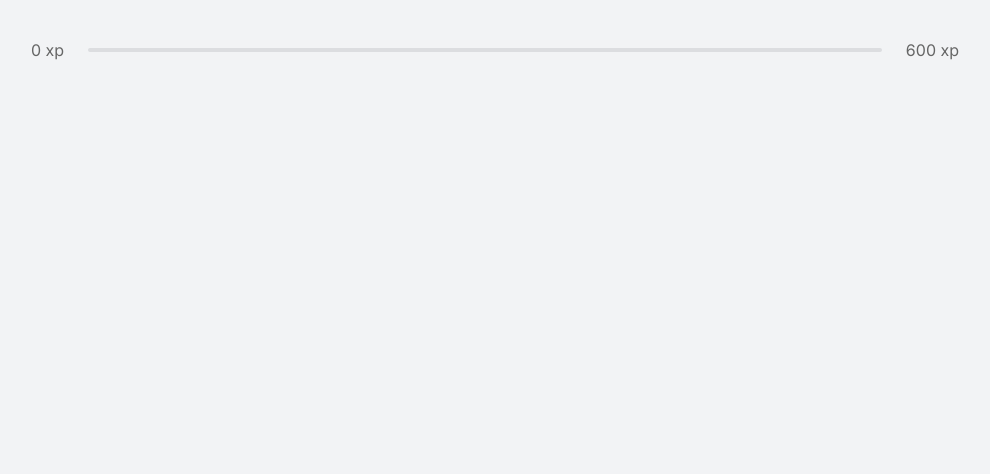
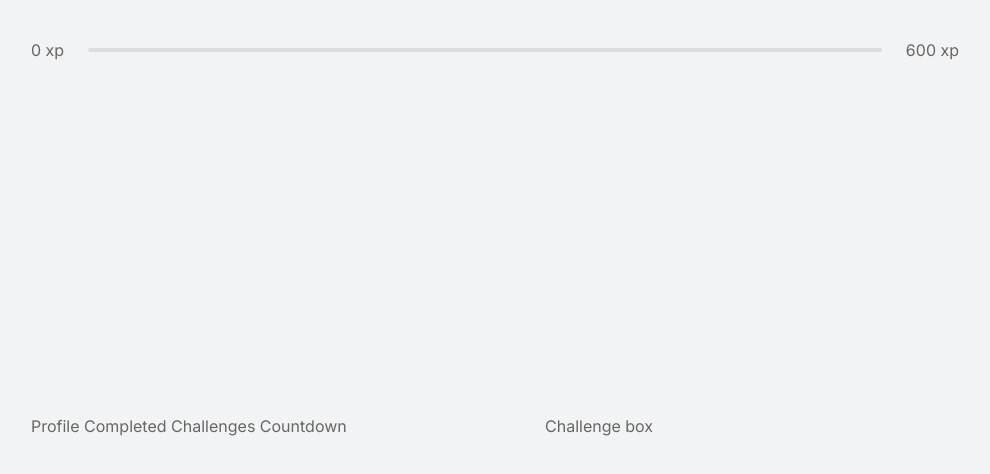
Before and after one commit to rodrigodsluz/counter-app, a Next.js app: page / in a window 1280 px wide. Shown: the top 474 px of the page, without its empty margins (145-1135 px from the left). Built offline with nearby package versions, Linux system fonts and the light colour scheme.

Commit message:
feat: add wrapper content section style

```diff
--- a/src/screens/Index/index.tsx
+++ b/src/screens/Index/index.tsx
@@ -1,6 +1,6 @@
 import Head from 'next/head';
 import ExperienceBar from '@components/ExperienceBar';
-import { GlobalContainer } from '../../styles/Global';
+import { GlobalContainer, WrapperContent } from '../../styles/Global';
 
 /**
  * @export
@@ -16,7 +16,14 @@ const IndexScreen = (): JSX.Element => (
       <Head>
         <title>Counter App</title>
       </Head>
+
       <ExperienceBar />
+
+      <WrapperContent>
+        <div>Profile Completed Challenges Countdown</div>
+
+        <div>Challenge box</div>
+      </WrapperContent>
     </GlobalContainer>
   </>
 );
--- /dev/null
+++ b/src/styles/Global/WrapperContent.ts
@@ -0,0 +1,15 @@
+import styled from 'styled-components';
+
+export const WrapperContent = styled.section`
+  flex: 1;
+  display: grid;
+  grid-template-columns: 1fr 1fr;
+  gap: 6.25rem;
+  align-content: center;
+  margin-top: 2rem;
+  @media screen and (max-width: 992px) {
+    display: flex;
+    flex-direction: column;
+    margin-top: 5rem;
+  }
+`;
--- a/src/styles/Global/index.ts
+++ b/src/styles/Global/index.ts
@@ -1,5 +1,6 @@
-import GlobalStyle from './Global';
+import GlobalStyle from './GlobalStyle';
 
 export default GlobalStyle;
 
 export { GlobalContainer } from './GlobalContainer';
+export { WrapperContent } from './WrapperContent';
```
Also changed, not shown: src/styles/Global/GlobalStyle.ts (renamed from src/styles/Global/Global.ts).
